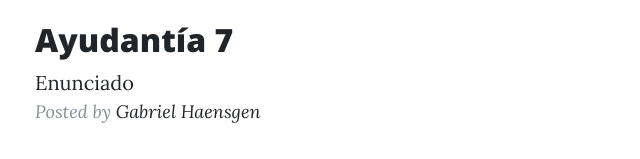
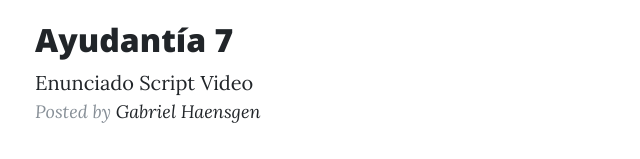
Before and after one commit to Haensgen/programacion, a website: page index.html in a window 1280 px wide. Shown: the part 1388-1547 px from the top of the page, without its empty margins (240-880 px from the left). Drawn offline with nearby package versions, Linux system fonts and the light colour scheme.

Commit message:
Update index.html

```diff
--- a/index.html
+++ b/index.html
@@ -122,8 +122,8 @@
              Ayudantía 7
             </h2>
              <a href='ayudantia1/ayudantia7.pdf'>Enunciado</a>
-             <a href='ayudantia1/scriptayudantia6.R'></a>
-             <a href='https://youtu.be/vPd8Pcrx2Xw'></a>
+             <a href='ayudantia1/scriptayudantia7.R'>Script</a>
+             <a href='https://youtu.be/NGQX3lEkJtc'>Video</a>
 
          <p class="post-meta">Posted by
             <a href="https://haensgen.github.io">Gabriel Haensgen</a>
```
